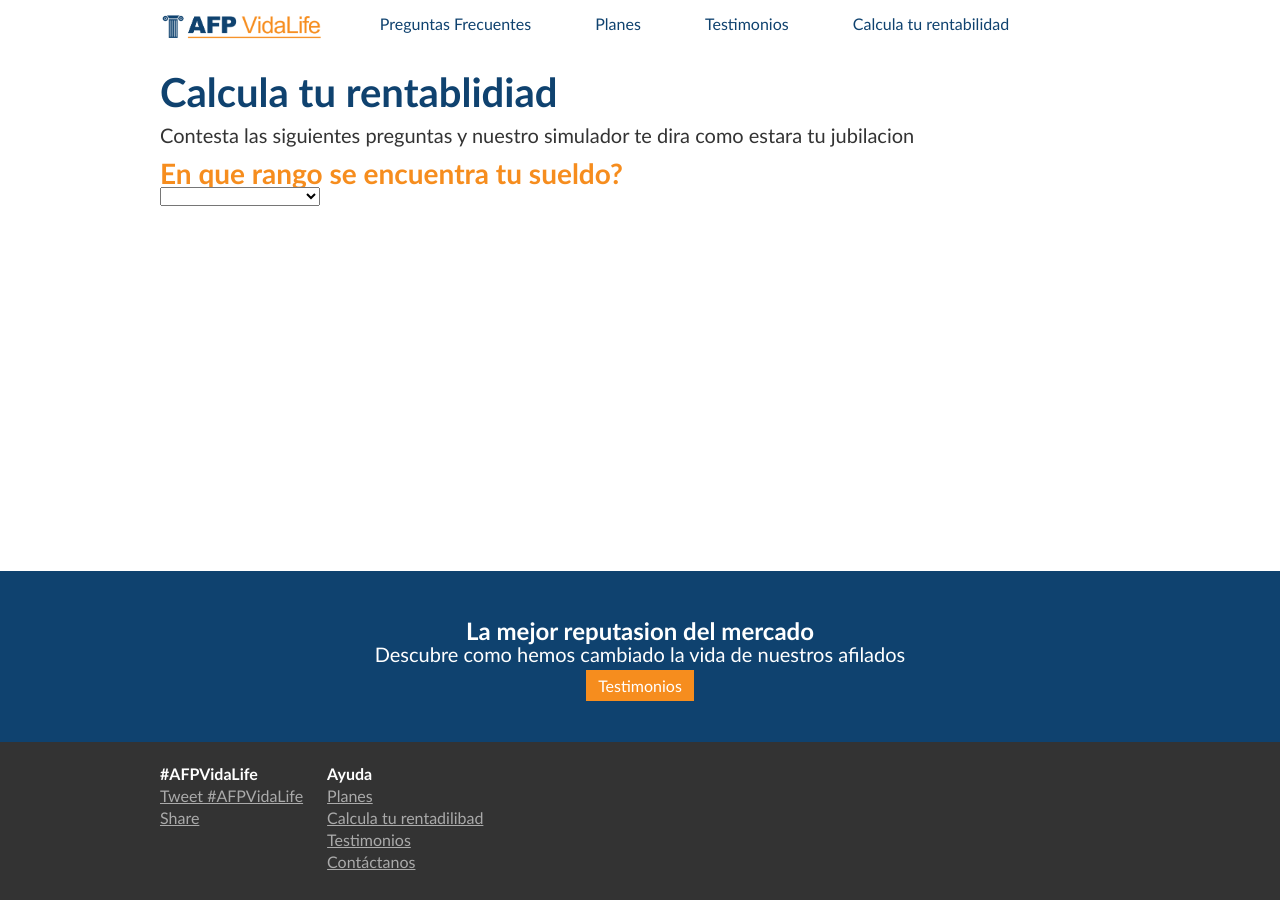
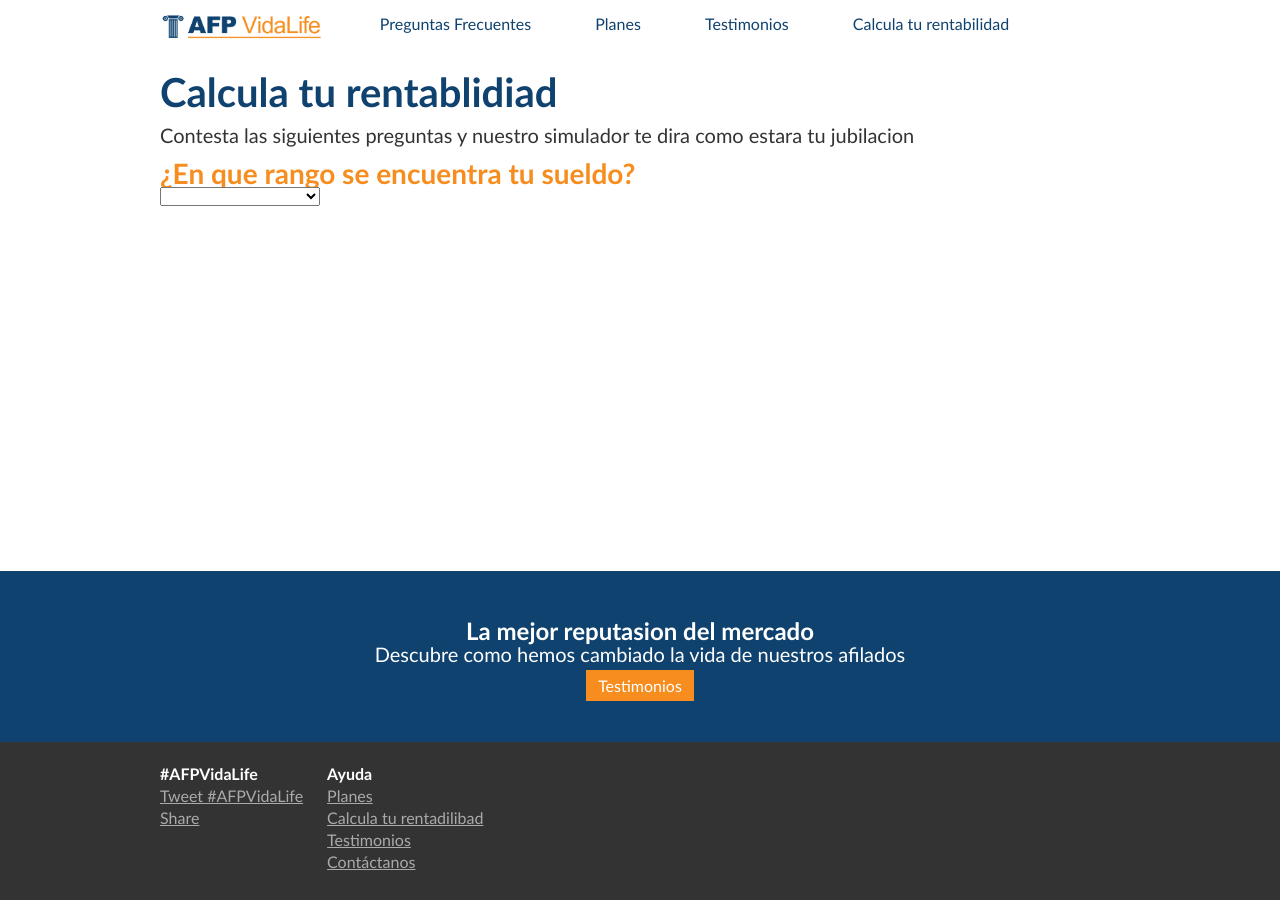
Before and after one commit to tubatuba/vidalife, a Jekyll site: the page built from calculadora.html, in a window 1280 px wide. Built offline with Jekyll 4.4.1, drawn with Linux system fonts in a browser that asks for light colours; comment, search, counter and statistics services are not loaded.

Commit message:
redacción

```diff
--- a/calculadora.html
+++ b/calculadora.html
@@ -8,7 +8,7 @@ cta_link: "/testimonios.html"
 ---
 <p>Contesta las siguientes preguntas y nuestro simulador te dira como estara tu jubilacion</p>
     <div id="question_0">
-    <h2>En que rango se encuentra tu sueldo?</h2>
+    <h2>¿En que rango se encuentra tu sueldo?</h2>
         <select id="question_0_select">
         <option value="0"></option>
         <option value="0">$0-$100.000</option>
@@ -17,7 +17,7 @@ cta_link: "/testimonios.html"
         </select>
     </div>
     <div id="question_1" style="display: none;">
-    <h2>Cuales son tus sexos?</h2>
+    <h2>¿Cuales son tus sexos?</h2>
         <select id="question_1_select">
         <option value="0"></option>
         <option value="1">Masculinos</option>
@@ -26,7 +26,7 @@ cta_link: "/testimonios.html"
         </select>
     </div>
     <div id="question_2" style="display: none;">
-        <h2>Cuanto liquido posees en las rodillas?</h2>
+        <h2>¿Cuanto liquido posees en las rodillas?</h2>
         <select id="question_2_select">
         <option value="0"></option>
         <option value="0">0 - 50ml</option>
```
